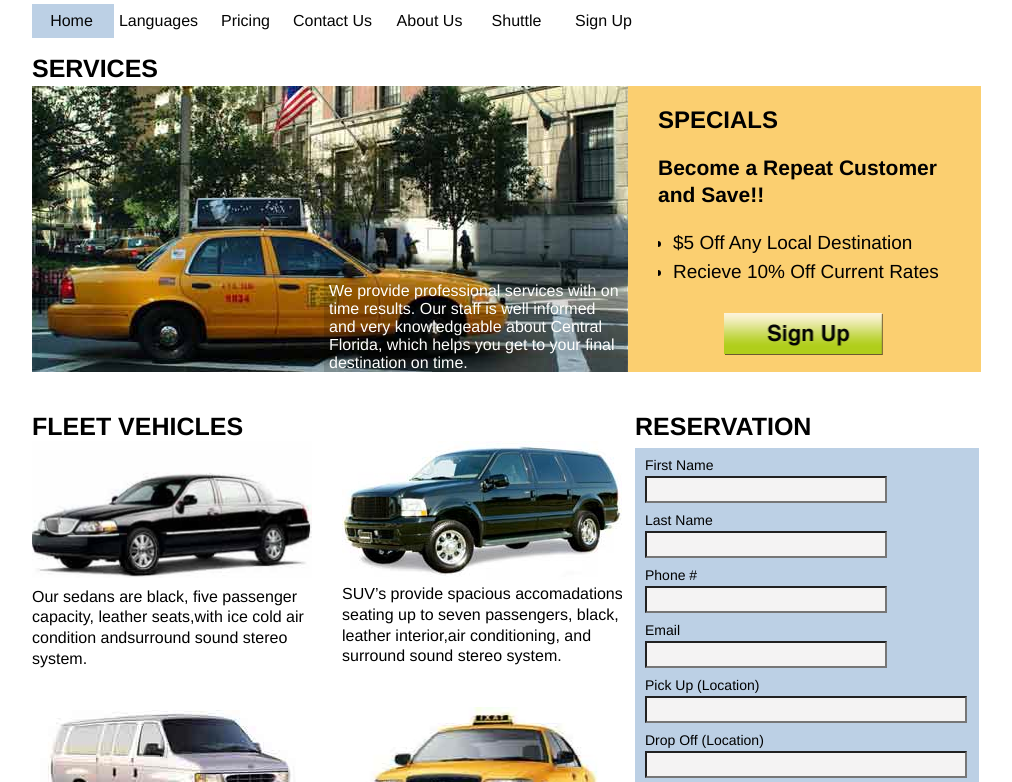
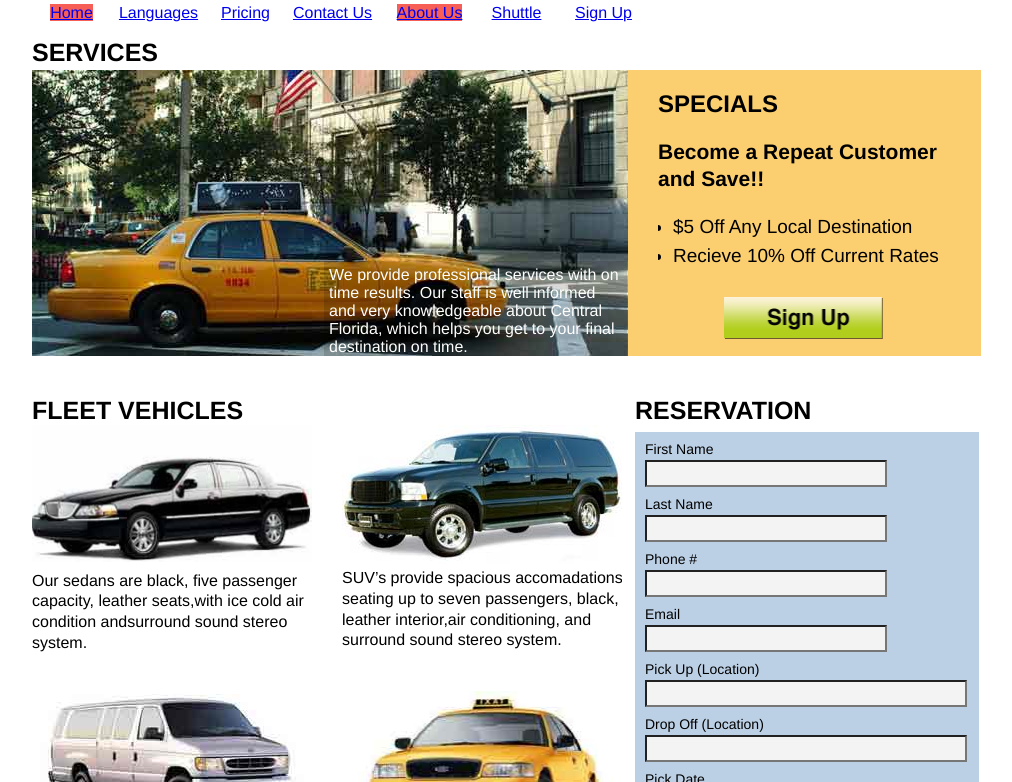
Before and after one commit to minkel/wsp_templates, a plain HTML site: page index.html in a window 1280 px wide. Shown: the part 174-956 px from the top of the page, without its empty margins (128-1140 px from the left). Drawn offline with Linux system fonts and the light colour scheme.

Commit message:
change color

```diff
--- a/css/main.css
+++ b/css/main.css
@@ -61,15 +61,6 @@ nav{
 
 }
 
-#nav a{
-	width: 85px;
-	color: #050505;
-	display: block;
-	text-decoration: none;
-	padding: 8px 0px 8px 0px;
-	margin: 0px;
-}
-
 #nav a:hover{
 	background-color: #f75e56;
 }
@@ -79,8 +70,13 @@ nav{
 }
 
 #nav .currentpage a{
-	background-color: #bcd0e5;
+	background-color: #f75e56;
 }
+
+#nav .about_nav a{
+	background-color: #f75e56;
+}
+
 
 
 /*======================================= Begin Services==========================*/
```
